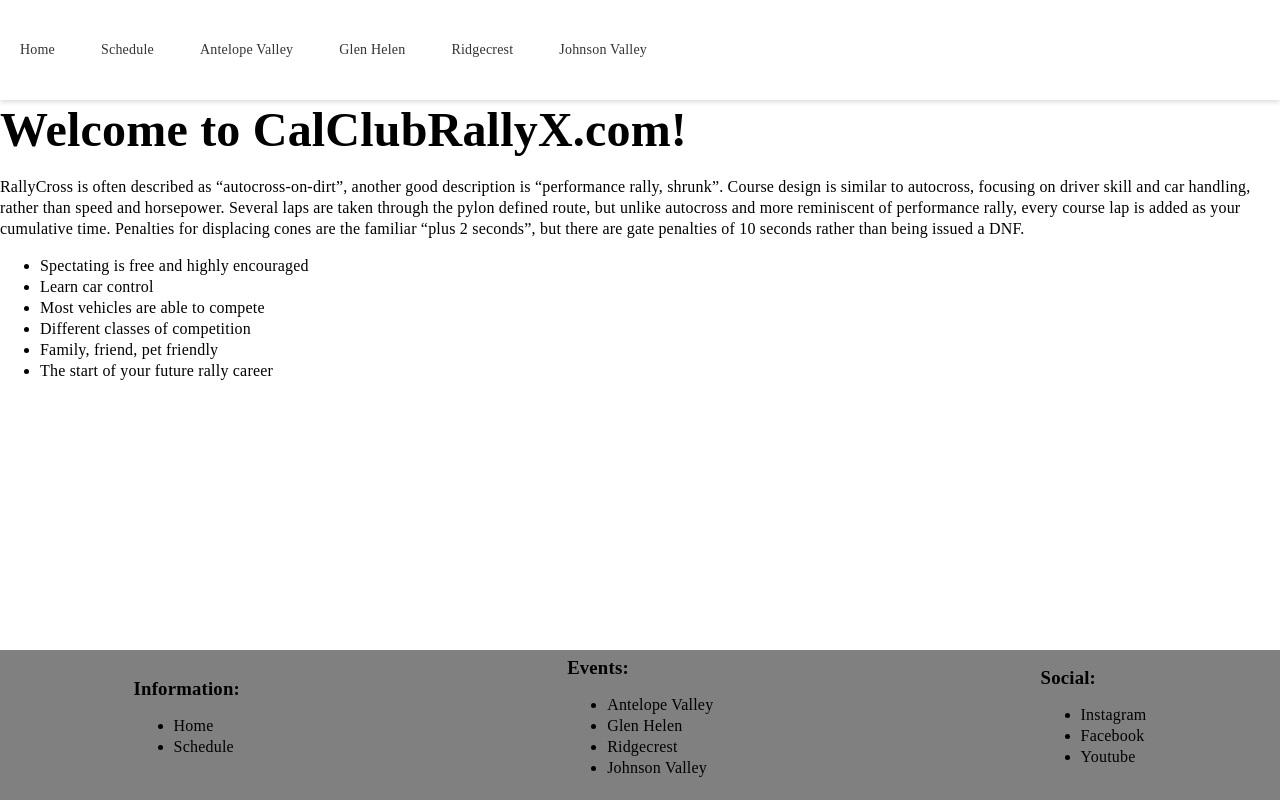
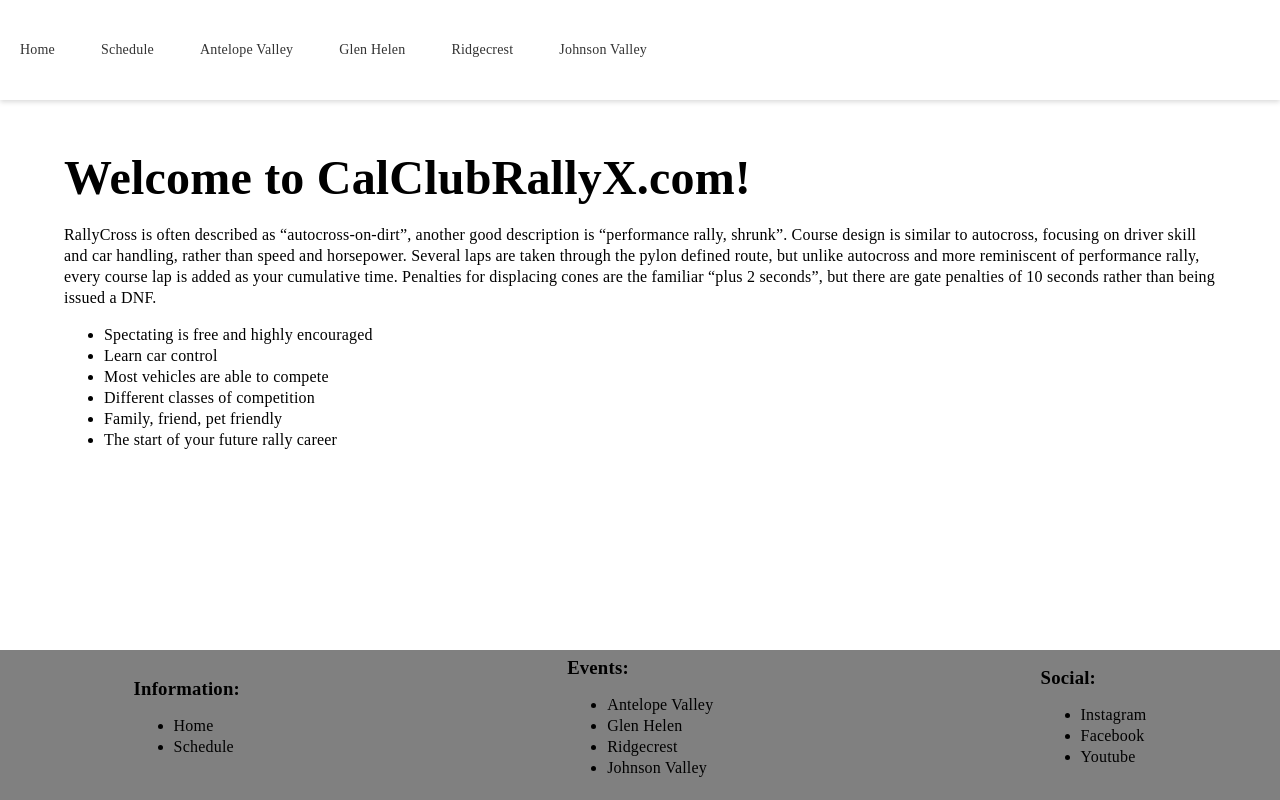
Before and after one commit to wheelsdirty/calclubrallyx, a Nuxt app: page / in a window 1280 px wide. Built offline with nearby package versions, Linux system fonts and the light colour scheme.

Commit message:
Minor content styling, remove app.vue

```diff
--- a/app.vue
+++ /dev/null
@@ -1,5 +0,0 @@
-<template>
-  <div>
-    <NuxtWelcome />
-  </div>
-</template>
--- a/src/assets/scss/_variables.scss
+++ b/src/assets/scss/_variables.scss
@@ -1,3 +1,4 @@
 // layout variables
 $header-height: 100px;
 $footer-height: 150px;
+$side-spacing: 5%;
--- a/src/pages/index.vue
+++ b/src/pages/index.vue
@@ -1,5 +1,5 @@
 <template>
-  <main>
+  <main class="home-content-container">
     <h1>
       Welcome to CalClubRallyX.com!
     </h1>
@@ -38,3 +38,9 @@
 <script setup>
 
 </script>
+
+<style lang="scss" scoped>
+.home-content-container {
+  padding: 48px $side-spacing;
+}
+</style>
```
